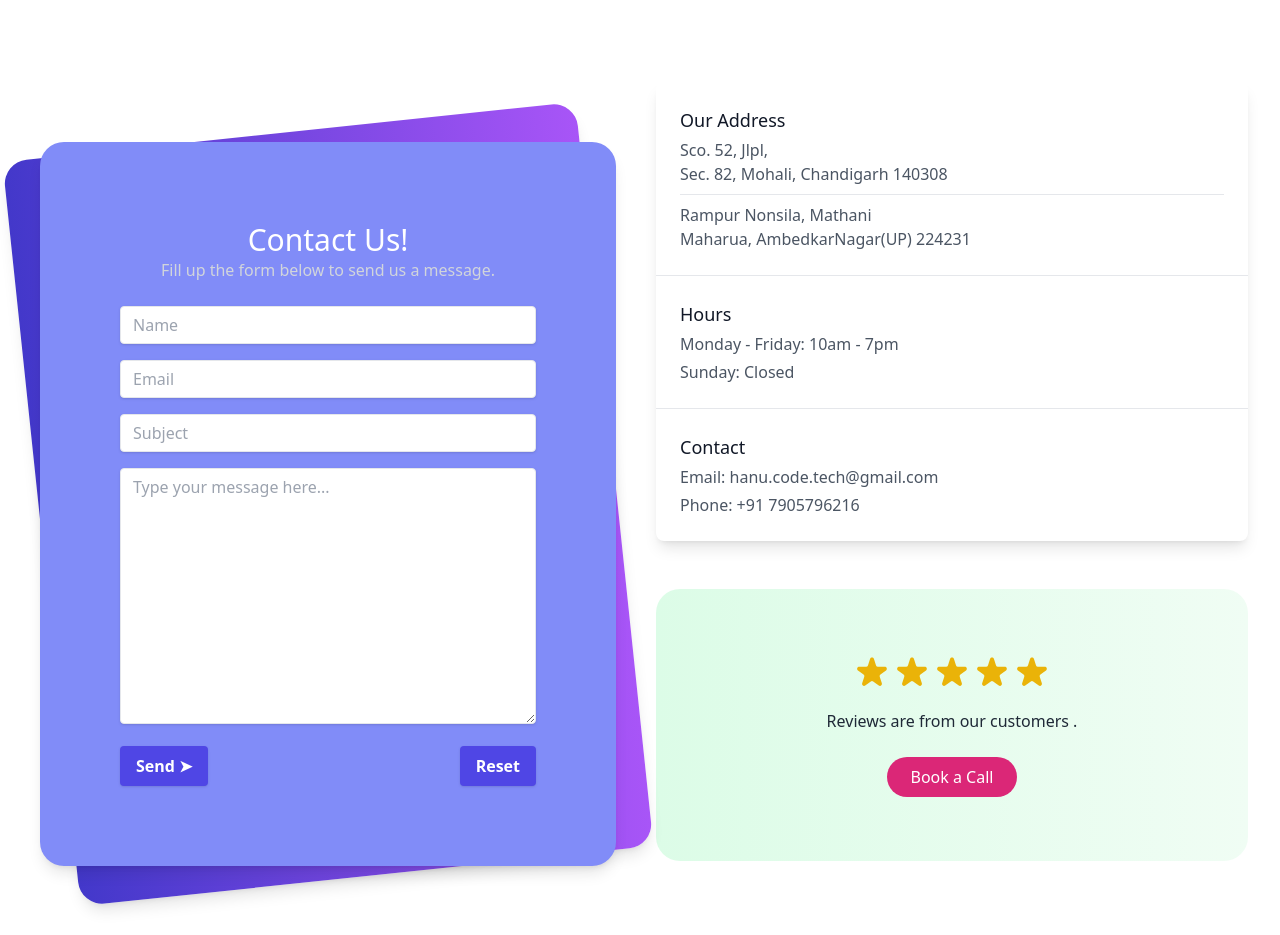
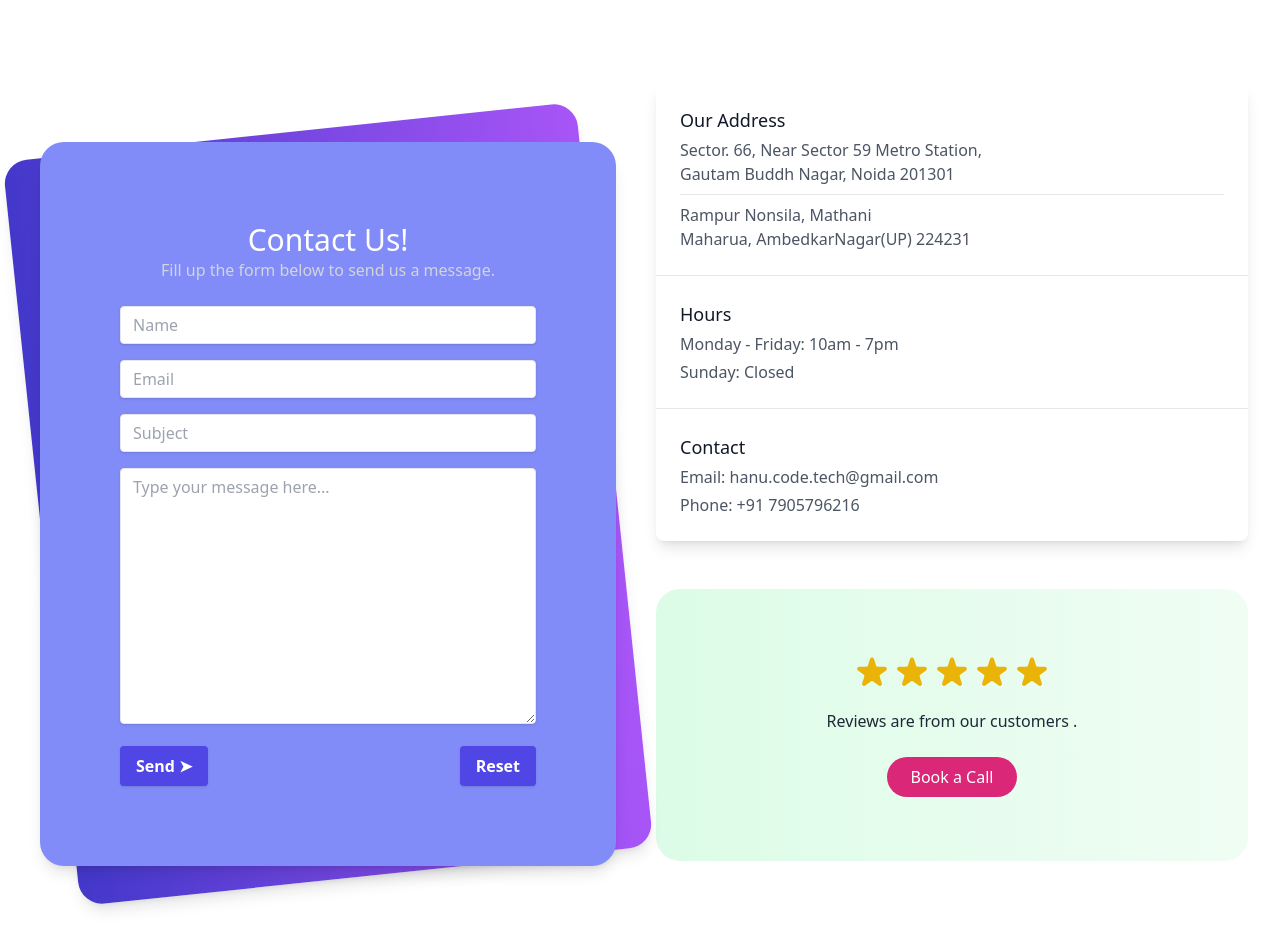
Before and after one commit to hanucodetech/hanucode, a React (Vite) app: page / in a window 1280 px wide. Shown: the part 7120-8055 px from the top of the page. Built offline with nearby package versions, Linux system fonts and the light colour scheme.

Commit message:
update address

```diff
--- a/src/component/About/Team.jsx
+++ b/src/component/About/Team.jsx
@@ -25,8 +25,8 @@ const Team = () => {
             <div class="w-full lg:w-1/2 lg:mt-0 md:mt-40 mt-16 max-lg:max-w-2xl">
               <div class="grid grid-cols-1 min-[450px]:grid-cols-1 md:grid-cols-1 gap-4">
                 <img
-                  src={neerajpic}
-                  //src="https://pagedone.io/asset/uploads/1696238702.png"
+                  // src={neerajpic}
+                  src="https://pagedone.io/asset/uploads/1696238702.png"
                   alt="Hanu Code team"
                   class="w-44 h-56 rounded-2xl object-cover md:mt-20 mx-auto min-[450px]:mr-0"
                 />
--- a/src/component/Careers/Career.jsx
+++ b/src/component/Careers/Career.jsx
@@ -49,8 +49,9 @@ const Career = () => {
                                 <p className="text-center text-gray-600 text-base pt-3 font-normal">
                                     Join our UI/UX team to design intuitive and engaging user experiences that drive innovation and customer satisfaction.
                                 </p>
+                                {/* https://forms.gle/xQvQJn9AeJvjFLY7A */}
                                 <div className="w-full flex justify-center pt-5 pb-5">
-                                    <a href="https://forms.gle/xQvQJn9AeJvjFLY7A"  target="_blank" className="mx-5">
+                                    <a href="#"  target="_blank" className="mx-5">
                                         <button className="border border-blue-500 text-blue-500 py-2 px-6 rounded hover:bg-blue-500 hover:text-white transition duration-300">
                                             Apply Now
                                         </button>
@@ -96,7 +97,7 @@ const Career = () => {
                                 <p className="text-center text-gray-600 text-base pt-3 font-normal">
                                     Create engaging web applications with a focus on user experience and modern front-end technologies.  </p>
                                 <div className="w-full flex justify-center pt-5 pb-5">
-                                    <a href="https://forms.gle/xQvQJn9AeJvjFLY7A"  target="_blank" className="mx-5">
+                                    <a href="#"  target="_blank" className="mx-5">
                                         <button className="border border-blue-500 text-blue-500 py-2 px-6 rounded hover:bg-blue-500 hover:text-white transition duration-300">
                                             Apply Now
                                         </button>
--- a/src/component/contact/Contact.jsx
+++ b/src/component/contact/Contact.jsx
@@ -73,9 +73,9 @@ const Contact = () => {
                       Our Address
                     </h3>
                     <p className="mt-1 mb-2 text-gray-600">
-                      Sco. 52, Jlpl,
+                      Sector. 66, Near Sector 59 Metro Station,
                       <br />
-                      Sec. 82, Mohali, Chandigarh 140308
+                      Gautam Buddh Nagar, Noida 201301
                     </p>
                     <hr/>
                     <p className="mt-2 text-gray-600">
--- a/src/pages/About/Us.jsx
+++ b/src/pages/About/Us.jsx
@@ -23,10 +23,10 @@ const Us = () => {
     address: [
       {
         "@type": "PostalAddress",
-        streetAddress: "Sco. 52, Sector 82, JLPL Industrial Area",
-        addressLocality: "Sahibzada Ajit Singh Nagar",
-        addressRegion: "Mohali",
-        postalCode: "140308",
+        streetAddress: "Sector 66, Near Sector 59 Metro Station",
+        addressLocality: "Gautam Buddh Nagar",
+        addressRegion: "Noida",
+        postalCode: "201301",
         addressCountry: "India",
       },
       {
--- a/src/pages/Career/Careers.jsx
+++ b/src/pages/Career/Careers.jsx
@@ -23,10 +23,10 @@ const Careers = () => {
     address: [
       {
         "@type": "PostalAddress",
-        streetAddress: "Sco. 52, Sector 82, JLPL Industrial Area",
-        addressLocality: "Sahibzada Ajit Singh Nagar",
-        addressRegion: "Mohali",
-        postalCode: "140308",
+        streetAddress: "Sector 66, Near Sector 59 Metro Station",
+        addressLocality: "Gautam Buddh Nagar",
+        addressRegion: "Noida",
+        postalCode: "201301",
         addressCountry: "India",
       },
       {
--- a/src/pages/Home.jsx
+++ b/src/pages/Home.jsx
@@ -28,10 +28,10 @@ const Home = () => {
     address: [
       {
         "@type": "PostalAddress",
-        streetAddress: "Sco. 52, Sector 82, JLPL Industrial Area",
-        addressLocality: "Sahibzada Ajit Singh Nagar",
-        addressRegion: "Mohali",
-        postalCode: "140308",
+        streetAddress: "Sector 66, Near Sector 59 Metro Station",
+        addressLocality: "Gautam Buddh Nagar",
+        addressRegion: "Noida",
+        postalCode: "201301",
         addressCountry: "India",
       },
       {
--- a/src/pages/Services/Application.jsx
+++ b/src/pages/Services/Application.jsx
@@ -26,10 +26,10 @@ const Application = () => {
     address: [
       {
         "@type": "PostalAddress",
-        streetAddress: "Sco. 52, Sector 82, JLPL Industrial Area",
-        addressLocality: "Sahibzada Ajit Singh Nagar",
-        addressRegion: "Mohali",
-        postalCode: "140308",
+        streetAddress: "Sector 66, Near Sector 59 Metro Station",
+        addressLocality: "Gautam Buddh Nagar",
+        addressRegion: "Noida",
+        postalCode: "201301",
         addressCountry: "India",
       },
       {
--- a/src/pages/Services/SEO.jsx
+++ b/src/pages/Services/SEO.jsx
@@ -25,10 +25,10 @@ const SEO = () => {
     address: [
       {
         "@type": "PostalAddress",
-        streetAddress: "Sco. 52, Sector 82, JLPL Industrial Area",
-        addressLocality: "Sahibzada Ajit Singh Nagar",
-        addressRegion: "Mohali",
-        postalCode: "140308",
+        streetAddress: "Sector 66, Near Sector 59 Metro Station",
+        addressLocality: "Gautam Buddh Nagar",
+        addressRegion: "Noida",
+        postalCode: "201301",
         addressCountry: "India",
       },
       {
--- a/src/pages/Services/Serv.jsx
+++ b/src/pages/Services/Serv.jsx
@@ -21,10 +21,10 @@ const Serv = () => {
     address: [
       {
         "@type": "PostalAddress",
-        streetAddress: "Sco. 52, Sector 82, JLPL Industrial Area",
-        addressLocality: "Sahibzada Ajit Singh Nagar",
-        addressRegion: "Mohali",
-        postalCode: "140308",
+        streetAddress: "Sector 66, Near Sector 59 Metro Station",
+        addressLocality: "Gautam Buddh Nagar",
+        addressRegion: "Noida",
+        postalCode: "201301",
         addressCountry: "India",
       },
       {
--- a/src/pages/Services/Website.jsx
+++ b/src/pages/Services/Website.jsx
@@ -27,10 +27,10 @@ const Website = () => {
     address: [
       {
         "@type": "PostalAddress",
-        streetAddress: "Sco. 52, Sector 82, JLPL Industrial Area",
-        addressLocality: "Sahibzada Ajit Singh Nagar",
-        addressRegion: "Mohali",
-        postalCode: "140308",
+        streetAddress: "Sector 66, Near Sector 59 Metro Station",
+        addressLocality: "Gautam Buddh Nagar",
+        addressRegion: "Noida",
+        postalCode: "201301",
         addressCountry: "India",
       },
       {
--- a/src/pages/Work/WorkDone.jsx
+++ b/src/pages/Work/WorkDone.jsx
@@ -21,10 +21,10 @@ const WorkDone = () => {
     address: [
       {
         "@type": "PostalAddress",
-        streetAddress: "Sco. 52, Sector 82, JLPL Industrial Area",
-        addressLocality: "Sahibzada Ajit Singh Nagar",
-        addressRegion: "Mohali",
-        postalCode: "140308",
+        streetAddress: "Sector 66, Near Sector 59 Metro Station",
+        addressLocality: "Gautam Buddh Nagar",
+        addressRegion: "Noida",
+        postalCode: "201301",
         addressCountry: "India",
       },
       {
```
